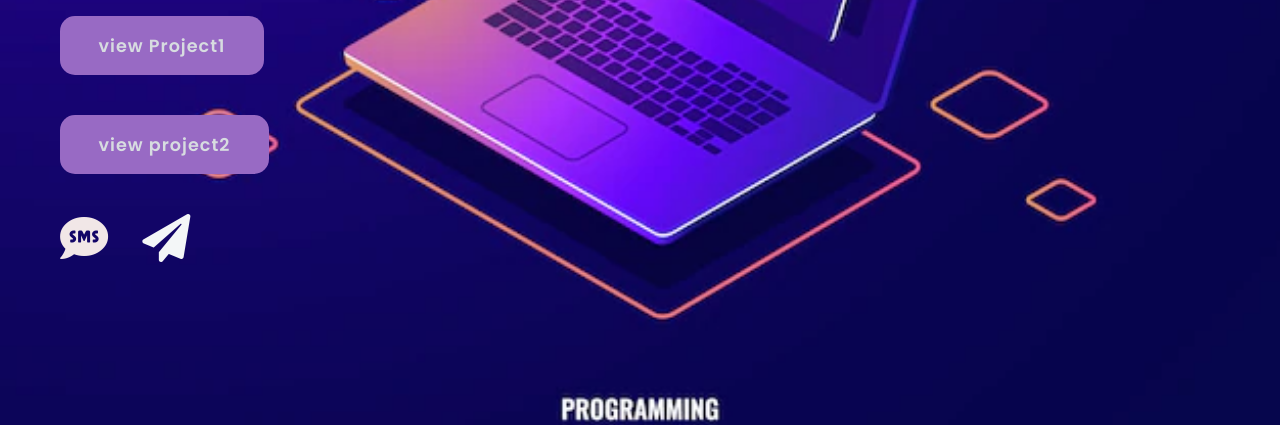
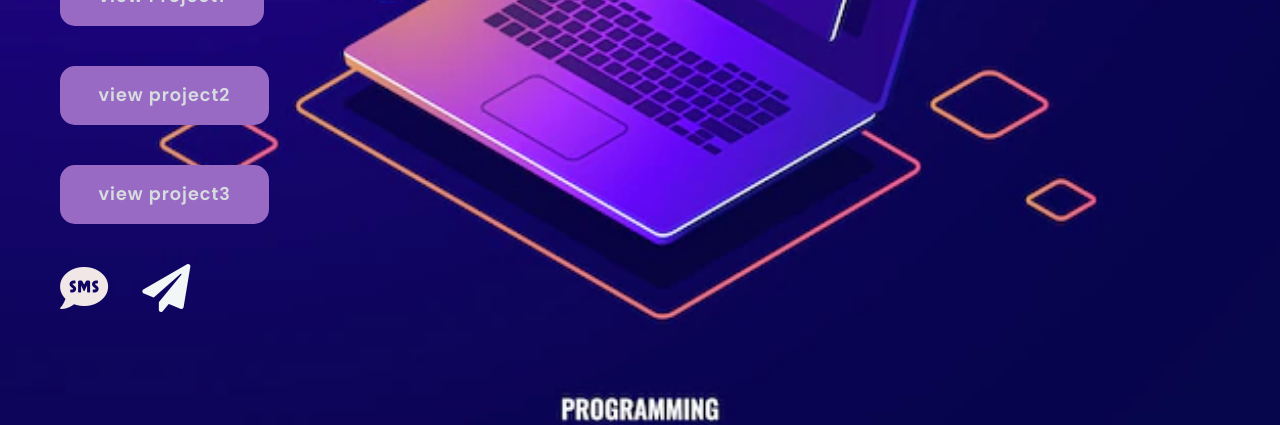
Before and after one commit to RamaAlghalas/ramaalghalas.github.io, a plain HTML site: page index.html in a window 1280 px wide. Shown: the part 375-800 px from the top of the page. Drawn offline with Linux system fonts and the light colour scheme.

Commit message:
Add files via upload

```diff
--- a/index.html
+++ b/index.html
@@ -1,35 +1,24 @@
 <!DOCTYPE html>
 <html lang="en">
 <head>
-    <meta charset="UTF-8" />
-    <meta name="viewport" content="width=device-width, initial-scale=1.0" />
-    <link
-      rel="stylesheet"
-      href="https://cdnjs.cloudflare.com/ajax/libs/font-awesome/5.15.4/css/all.min.css"
-    />
-    <link rel="stylesheet" href="style2.css" />
+    <meta charset="UTF-8">
+    <meta name="viewport" content="width=device-width, initial-scale=1.0">
+    <link rel="stylesheet" href="https://cdnjs.cloudflare.com/ajax/libs/font-awesome/5.15.4/css/all.min.css">
+    <link rel="stylesheet" href="style2.css">
     <title>Rama Alghals</title>
 </head>
 <body>
     <section class="main">
         <div>
-        <h2>Hello,Im Rama Alghalas<br /><span>Design Websites</span></h2>
+            <h2>Hello,Im Rama Alghalas<br><span>Design Websites</span></h2>
             <h3>I Design Websites</h3>
-        <a href="project3" class="main-btn">view Project1</a><br />
-        <a href="project4" class="main-btn">view project2</a>
+            <a href="/project3" class="main-btn">view Project1</a><br>
+            <a href="/project4" class="main-btn">view project2</a><br>
+            <a href="/aass" class="main-btn">view project3</a><br>
+
             <div class="social-icons">
-          <a href="tel:+963998181530"
-            ><i
-              class="fas fa-sms"
-              style="font-size: 48px; color: rgb(241, 231, 231)"
-            ></i
-          ></a>
-          <a href=" #"
-            ><i
-              class="fas fa-paper-plane"
-              style="font-size: 48px; color: rgb(243, 246, 247)"
-            ></i
-          ></a>
+                <a href=" 0998181530"><i class='fas fa-sms' style='font-size:48px;color:rgb(241, 231, 231)'></i></a>
+                <a href=" #"><i class='fas fa-paper-plane' style='font-size:48px;color:rgb(243, 246, 247)'></i></a>
                 <a href=" #"></a>
             </div>
         </div>
```
Lines whose indentation alone changed are shown as unchanged.
